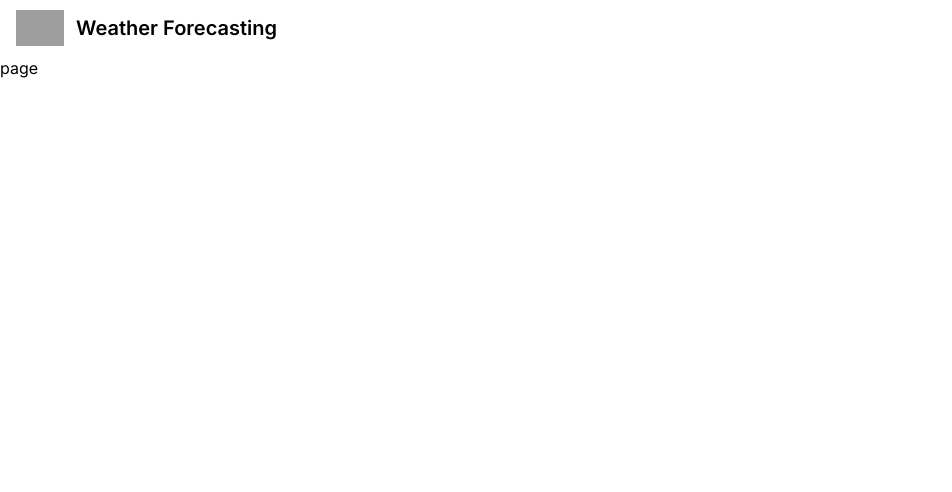
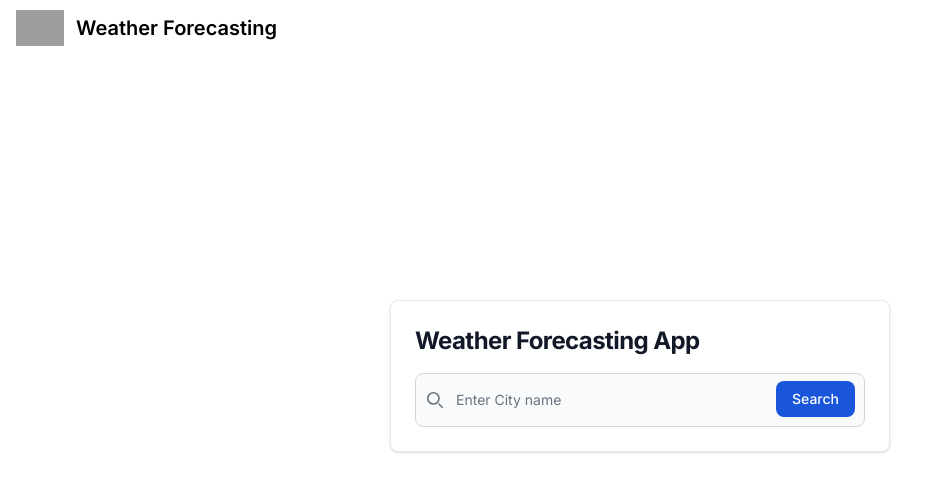
Before and after one commit to Priyanshu9898/Weather-Forecasting-app, a Next.js app: page / in a window 1280 px wide. Shown: the top 492 px of the page, without its empty margins (0-952 px from the left). Built offline with nearby package versions, Linux system fonts and the light colour scheme; no server answers; grey boxes are pictures that could not be loaded.

Commit message:
README file added

```diff
--- a/app/page.tsx
+++ b/app/page.tsx
@@ -1,8 +1,11 @@
 import React from 'react'
+import WeatherCard from './components/Home/WeatherCard'
 
 const page = () => {
   return (
-    <div>page</div>
+    <div className="flex items-center justify-center w-full h-[80vh]">
+      <WeatherCard />
+    </div>
   )
 }
 
```
Also changed, not shown: types/index.ts (renamed from app/types/index.ts), 1 other file (tests, documents, lock files or other folders).
